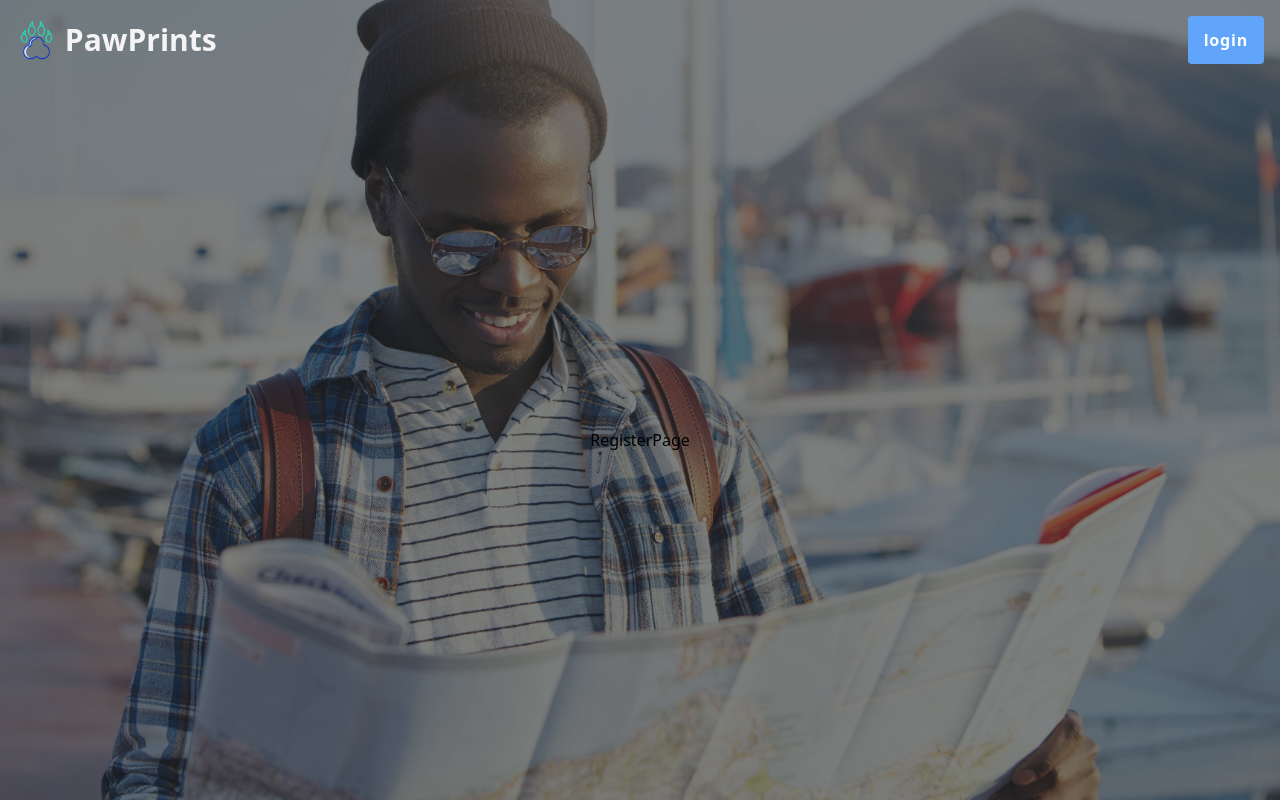
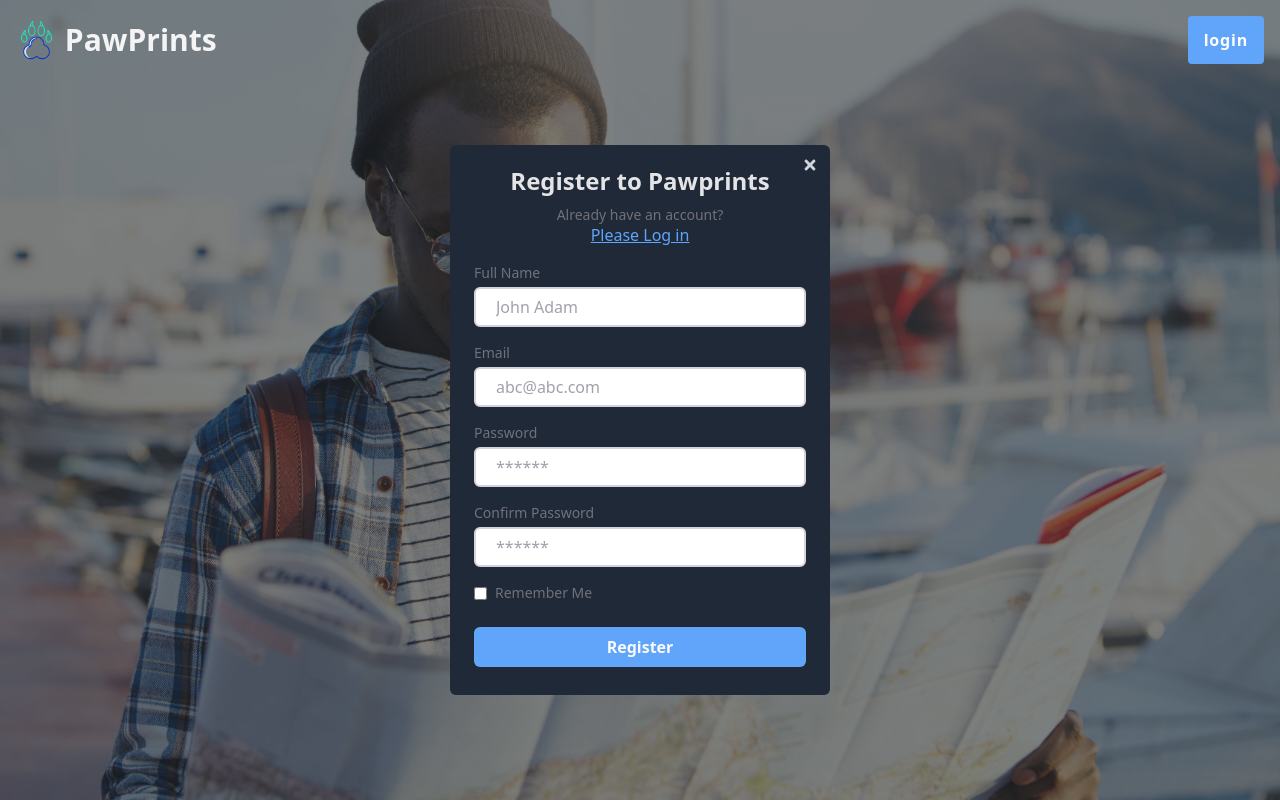
Before and after one commit to daniel-idowu-01/location-tracker-group79, a React (Vite) app in the folder client/: page /register in a window 1280 px wide. Built offline with nearby package versions, Linux system fonts and the light colour scheme.

Commit message:
Updated the Login and register form for home page

```diff
--- a/client/src/Features/Login.jsx
+++ b/client/src/Features/Login.jsx
@@ -1,14 +1,18 @@
 import { Link } from "react-router-dom";
 import Input from "../ui/Input";
 import Button from "../ui/Button";
+import { FaTimes } from "react-icons/fa";
 
 const Login = () => {
   return (
-    <div className=" flex h-[430px] w-full max-w-[380px] flex-col items-center justify-center gap-y-2 rounded-md bg-gray-800 px-4 py-5 text-center">
+    <div className="relative flex h-[430px] w-full max-w-[380px] flex-col items-center justify-center gap-y-2 rounded-md bg-gray-800 px-4 py-5 text-center">
+      <Link to="/" className="absolute top-0 right-0 p-3">
+        <FaTimes className="text-gray-300" />
+      </Link>
       <h1 className="text-2xl font-semibold text-zinc-200">
         Login to Pawprints
       </h1>
-      <p className=" mb-[-10px] text-sm text-zinc-500">Not registered?</p>
+      <p className="mb-[-10px] text-sm text-zinc-500">Not registered?</p>
       <Link to="/register" className="mt-0 block text-blue-400 underline">
         Create Account here
       </Link>
--- /dev/null
+++ b/client/src/Features/Register.jsx
@@ -0,0 +1,38 @@
+import { Link } from "react-router-dom";
+import Input from "../ui/Input";
+import Button from "../ui/Button";
+import { FaTimes } from "react-icons/fa";
+
+const Register = () => {
+  return (
+    <div className="relative flex h-[550px] w-full max-w-[380px] flex-col my-12 items-center justify-center gap-y-2 rounded-md bg-gray-800 px-4 py-5 text-center mt-2"> {/* Adjust the margin-top here */}
+      <Link to="/" className="absolute top-0 right-0 p-3">
+        <FaTimes className="text-gray-300" />
+      </Link>
+      <h1 className="text-2xl font-semibold text-zinc-200">
+        Register to Pawprints
+      </h1>
+      <p className="mb-[-10px] text-sm text-zinc-500">Already have an account?</p>
+      <Link to="/login" className="mt-0 block text-blue-400 underline">
+        Please Log in
+      </Link>
+      <form action="" className="w-full p-2">
+        <Input label="Full Name" placeHolder="John Adam" type="text" />
+        <Input label="Email" placeHolder="abc@abc.com" type="email" />
+        <Input label="Password" placeHolder="******" type="password" />
+        <Input label="Confirm Password" placeHolder="******" type="password" />
+        <div className="flex items-center">
+          <input type="checkbox" id="rememberMe" className="mr-2" />
+          <label htmlFor="rememberMe" className="text-sm text-zinc-500">
+            Remember Me
+          </label>
+        </div>
+        <Button className="mt-6 h-10 w-full font-semibold uppercase text-zinc-50 md:h-10">
+          Register
+        </Button>
+      </form>
+    </div>
+  );
+};
+
+export default Register;
--- a/client/src/Pages/RegisterPage.jsx
+++ b/client/src/Pages/RegisterPage.jsx
@@ -1,5 +1,10 @@
+import Register from "../Features/Register";
+
 const RegisterPage = () => {
-  return <div>RegisterPage</div>;
+  return (
+    <>
+      <Register />
+    </>
+  );
 };
-
 export default RegisterPage;
```
